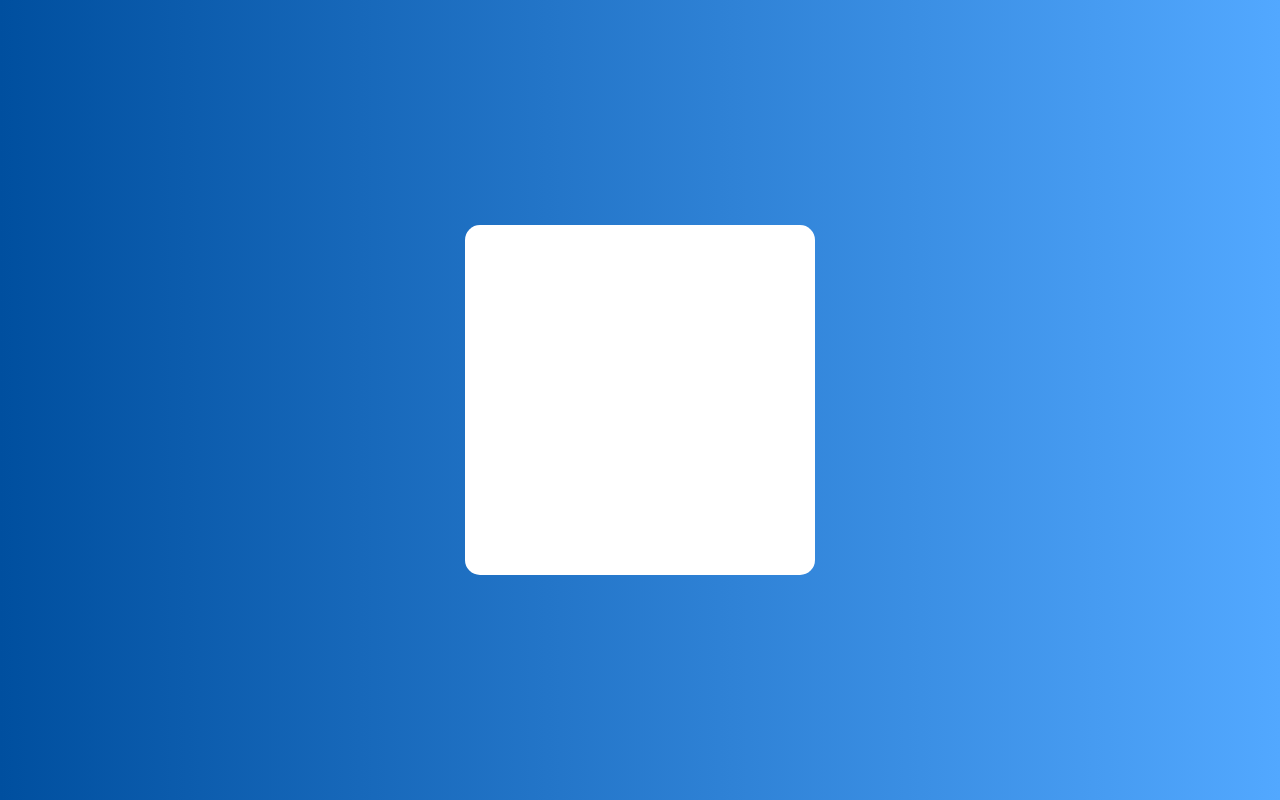
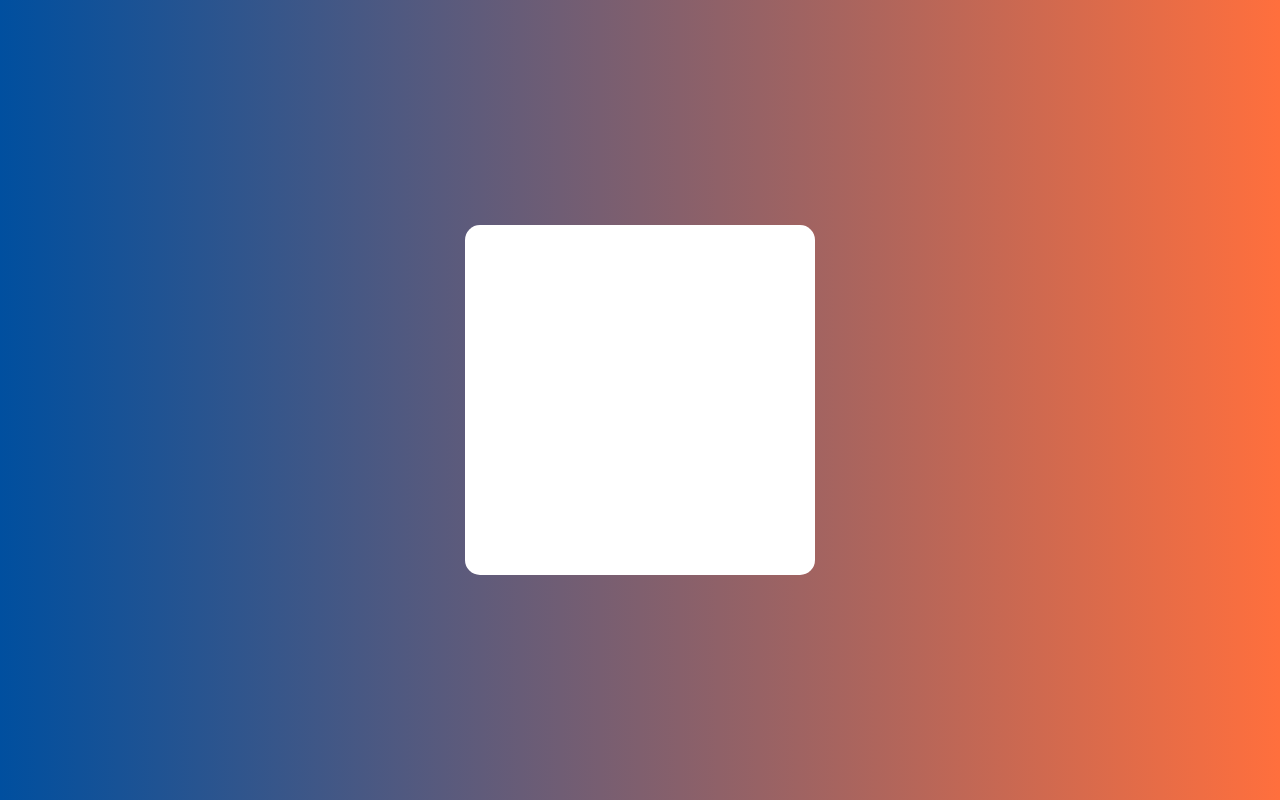
Before and after one commit to danifc123/Sistema_de_Agendamento_UNIRV, an Angular app in the folder Frontend/: page / in a window 1280 px wide. Built offline with nearby package versions, Linux system fonts and the light colour scheme.

Commit message:
style: adicionando variavel de cor laranja a style

```diff
--- a/Frontend/src/styles.scss
+++ b/Frontend/src/styles.scss
@@ -4,5 +4,6 @@ html, body { height: 100%; }
 body { margin: 0; font-family: Roboto, "Helvetica Neue", sans-serif; }
 :root{
   --primary-color: #004F9F;
-  --secondary-color: #52A8FF;
+  --primary-color-light: #52A8FF;
+  --secondary-color: #FF6F3D;
 }
```
